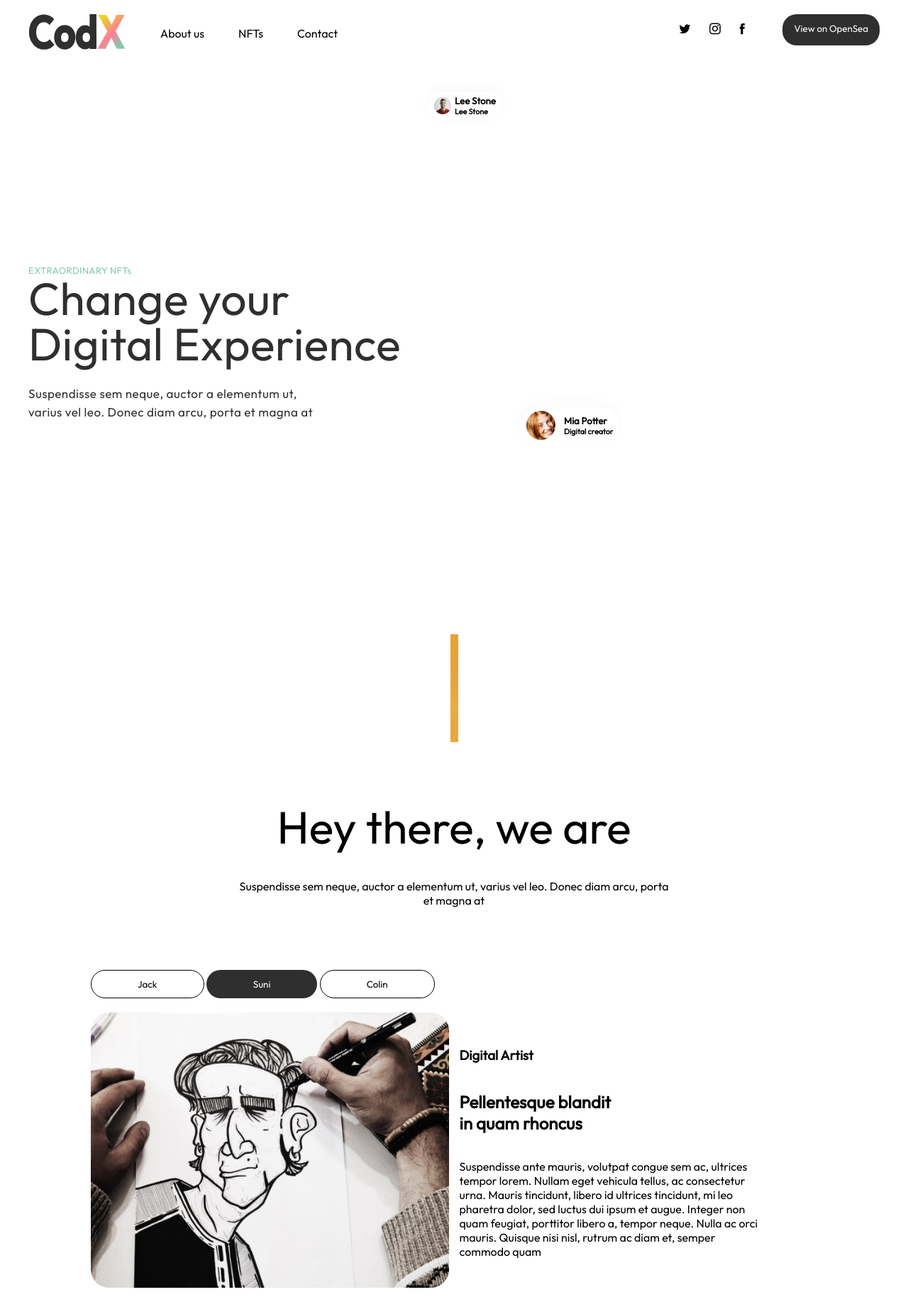
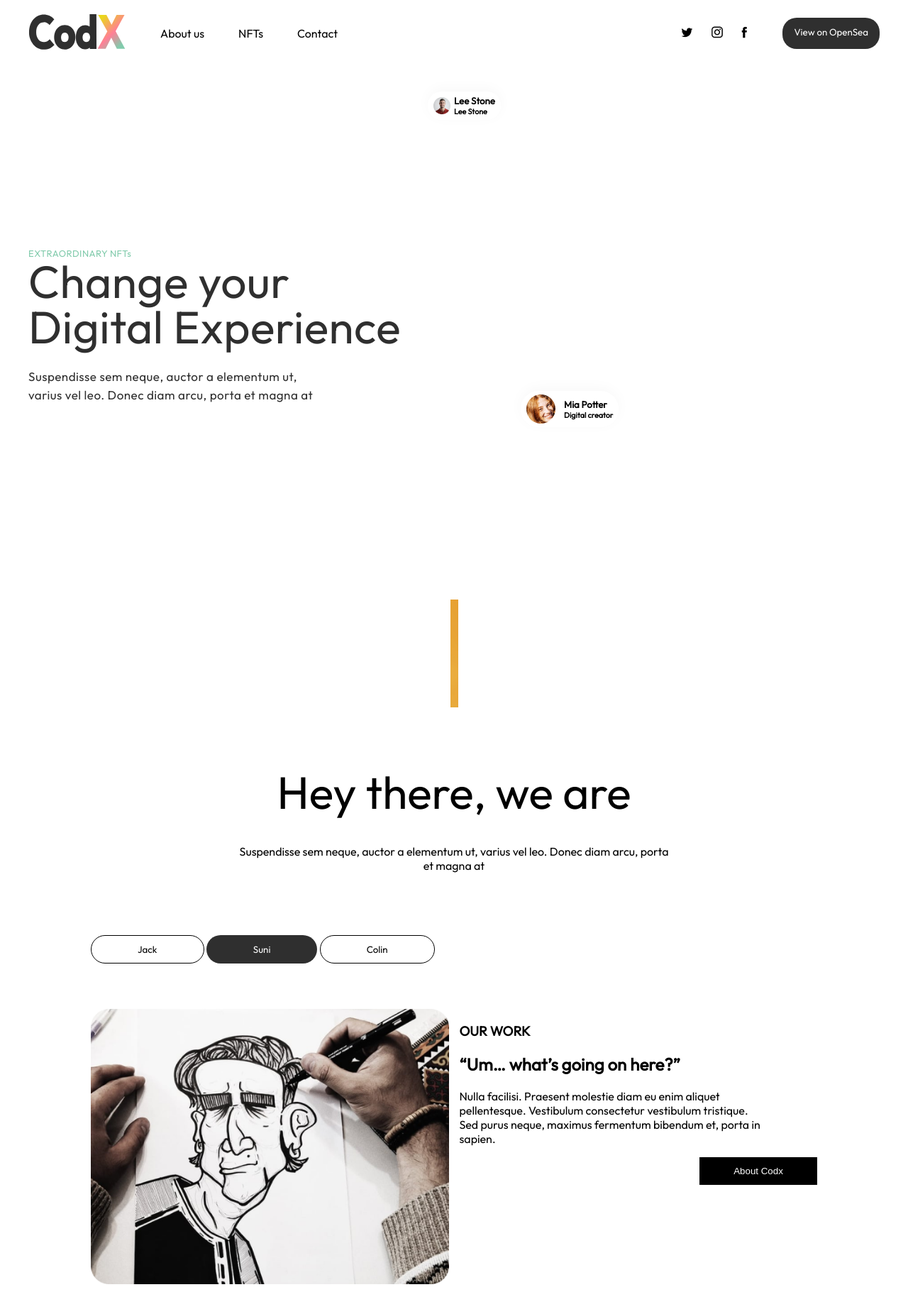
Before and after one commit to zshimova/digital, a plain HTML site: page index.html in a window 1280 px wide. Shown: the top 1852 px of the page at 71% size. Drawn offline with Linux system fonts and the light colour scheme.

Commit message:
21 03 2023 final update

```diff
--- a/scripts/changeTabs.js
+++ b/scripts/changeTabs.js
@@ -10,10 +10,9 @@ const firstContent = `<div class="hey__sub-wrapper">
 </div>
 
 <div class="hey__text-sub-container">
-    <h3>Digital Artist</h3>
+    <h3 class="hey__jack">Digital Artist</h3>
     <h2>Pellentesque blandit <br> in quam rhoncus</h2>
-    <p class="hey__text-p">Suspendisse ante mauris, volutpat congue sem ac, ultrices tempor lorem. Nullam eget vehicula tellus, ac consectetur urna. Mauris tincidunt, libero id ultrices tincidunt, mi leo pharetra dolor, sed luctus dui ipsum et augue. Integer
-        non quam feugiat, porttitor libero a, tempor neque. Nulla ac orci mauris. Quisque nisi nisl, rutrum ac diam et, semper commodo quam</p>
+    <p class="hey__text-p">Suspendisse ante mauris, volutpat congue sem ac, ultrices tempor lorem. Nullam eget vehicula tellus, ac consectetur urna. Mauris tincidunt, libero id ultrices tincidunt, mi leo pharetra dolor, sed luctus dui ipsum et augue. Integer non quam feugiat, porttitor libero a, tempor neque. Nulla ac orci mauris. Quisque nisi nisl, rutrum ac diam et, semper commodo quam</p>
 </div>
 </div>`
 
@@ -23,10 +22,14 @@ const secondContent = `<div class="hey__sub-wrapper">
     <img class="hey__img" src="img/old-man.png" alt="">
 </div>
 <div class="hey__text-sub-container">
-    <h3>Digital Artist</h3>
-    <h2>Pellentesque blandit <br> in quam rhoncus</h2>
-    <p class="hey__text-p">Suspendisse ante mauris, volutpat congue sem ac, ultrices tempor lorem. Nullam eget vehicula tellus, ac consectetur urna. Mauris tincidunt, libero id ultrices tincidunt, mi leo pharetra dolor, sed luctus dui ipsum et augue. Integer
-        non quam feugiat, porttitor libero a, tempor neque. Nulla ac orci mauris. Quisque nisi nisl, rutrum ac diam et, semper commodo quam</p>
+    <div>
+        <h3>OUR WORK</h3>
+        <h2>“Um… what’s going on here?”</h2>
+        <p class="hey__text-p">Nulla facilisi. Praesent molestie diam eu enim aliquet pellentesque. Vestibulum consectetur vestibulum tristique. Sed purus neque, maximus fermentum bibendum et, porta in sapien.</p>
+    </div>
+    <div class="hey__text-suni">
+        <button class="hey__text-suni-btn">About Codx</button>
+    </div>
 </div>
 </div>`
 
--- a/styles/mediaSass.scss
+++ b/styles/mediaSass.scss
@@ -9,9 +9,6 @@
     @media (max-width: 1200px) {
         .container {
             overflow: hidden;
-        }
-        .header__button {
-            margin-right: 15px;
         }
         .experience__content {
             width: 40%;
@@ -86,27 +83,24 @@
     @media (max-width: 760px) {
         .header {
             flex-direction: column;
-        }
-        .header__wraper {
+            &__wraper {
                 flex-direction: column;
                 margin-bottom: 20px;
             }
-        .header__logo {
+            &__logo {
                 margin-bottom: 20px;
             }
-        .header__logo {
-            width: 70px;
-        }
-        .header__cont {
+            &__cont {
                 margin: 0 auto;
                 display: block;
                 text-align: center;
             }
-        .header__icons {
+            &__icons {
                 display: none;
             }
-        .header__button {
+            &__button {
                 margin: 0;
+            }
         }
         .icons {
             margin-bottom: 20px;
@@ -120,7 +114,7 @@
         }
         .hey {
             &__button {
-                padding: 7px 45px;
+                padding: 7px 44px;
             }
             &__cont {
                 display: none;
--- a/styles/styleSass.scss
+++ b/styles/styleSass.scss
@@ -17,16 +17,6 @@ body {
     margin: 0;
     padding: 0;
     font-family: 'Outfit', sans-serif;
-}
-
-.header {
-    display: flex;
-    justify-content: space-between;
-    padding-top: 20px;
-    width: 100%;
-    &__logo {
-        margin-right: 48px;
-    }
 }
 
 .container {
@@ -64,10 +54,6 @@ body {
     max-width: 1024px;
 }
 
-.header__wraper {
-    @include vertical-align();
-}
-
 .nav {
     display: flex;
     gap: 48px;
@@ -78,11 +64,18 @@ body {
 }
 
 .header {
+    padding-top: 20px;
+    width: 100%;
+    display: flex;
+    justify-content: space-between;
+    align-items: center;
+    &__wraper {
+        @include vertical-align();
+        gap: 48px;
+    }
     &__cont {
         display: flex;
-    }
-    &__button {
-        margin-left: 53px;
+        gap: 50px;
     }
 }
 
@@ -101,7 +94,7 @@ body {
 
 .experience {
     display: flex;
-    height: 740px;
+    height: 691px;
     width: 100%;
     &__content {
         display: flex;
@@ -148,8 +141,10 @@ body {
     position: absolute;
     top: 0;
     left: 0;
-    width: 325px;
-    height: 325px;
+    width: 100%;
+    max-width: 325px;
+    height: 100%;
+    max-height: 325px;
     border-radius: 30px;
     background-image: url(../img/example.png);
     background-repeat: no-repeat;
@@ -162,8 +157,10 @@ body {
     position: absolute;
     top: 100px;
     left: 169px;
-    width: 420px;
-    height: 420px;
+    width: 100%;
+    max-width: 410px;
+    height: 100%;
+    max-height: 410px;
     border-radius: 30px;
     background-image: url(../img/woman.png);
     background-repeat: no-repeat;
@@ -175,7 +172,7 @@ body {
 .author {
     @include vertical-align();
     position: absolute;
-    left: -36px;
+    left: -37px;
     top: 15px;
     width: fit-content;
     background-color: rgba(255, 255, 255, 0.85);
@@ -203,7 +200,7 @@ body {
 .creator {
     position: absolute;
     left: -75px;
-    top: 360px;
+    bottom: 22px;
     display: flex;
     align-items: center;
     width: fit-content;
@@ -237,6 +234,9 @@ body {
     display: flex;
     align-items: center;
     flex-direction: column;
+    &_persons {
+        margin-top: 44px;
+    }
     &__cont {
         width: 50%;
     }
@@ -255,7 +255,6 @@ body {
         &-sub-container {
             display: flex;
             flex-direction: column;
-            justify-content: center;
             padding-left: 15px;
             width: 50%;
         }
@@ -263,6 +262,17 @@ body {
             display: flex;
             align-items: flex-start;
             flex-direction: column;
+        }
+        &-suni {
+            display: flex;
+            justify-content: right;
+        }
+        &-suni-btn {
+            width: 166px;
+            padding: 12px 40px;
+            color: #fff;
+            background-color: #000;
+            border: none;
         }
         &-number {
             padding: 6px 20px;
@@ -303,7 +313,10 @@ body {
         padding: 11px 65px;
         background-color: #fff;
         color: #000;
-        border: 1px solid black;
+        border: 1px solid #000;
+    }
+    &__jack {
+        color: #FF7F96;
     }
 }
 
```
Also changed, not shown: styles/mediaSass.css, styles/styleSass.css, 2 other files. Lines whose indentation alone changed are shown as unchanged.
